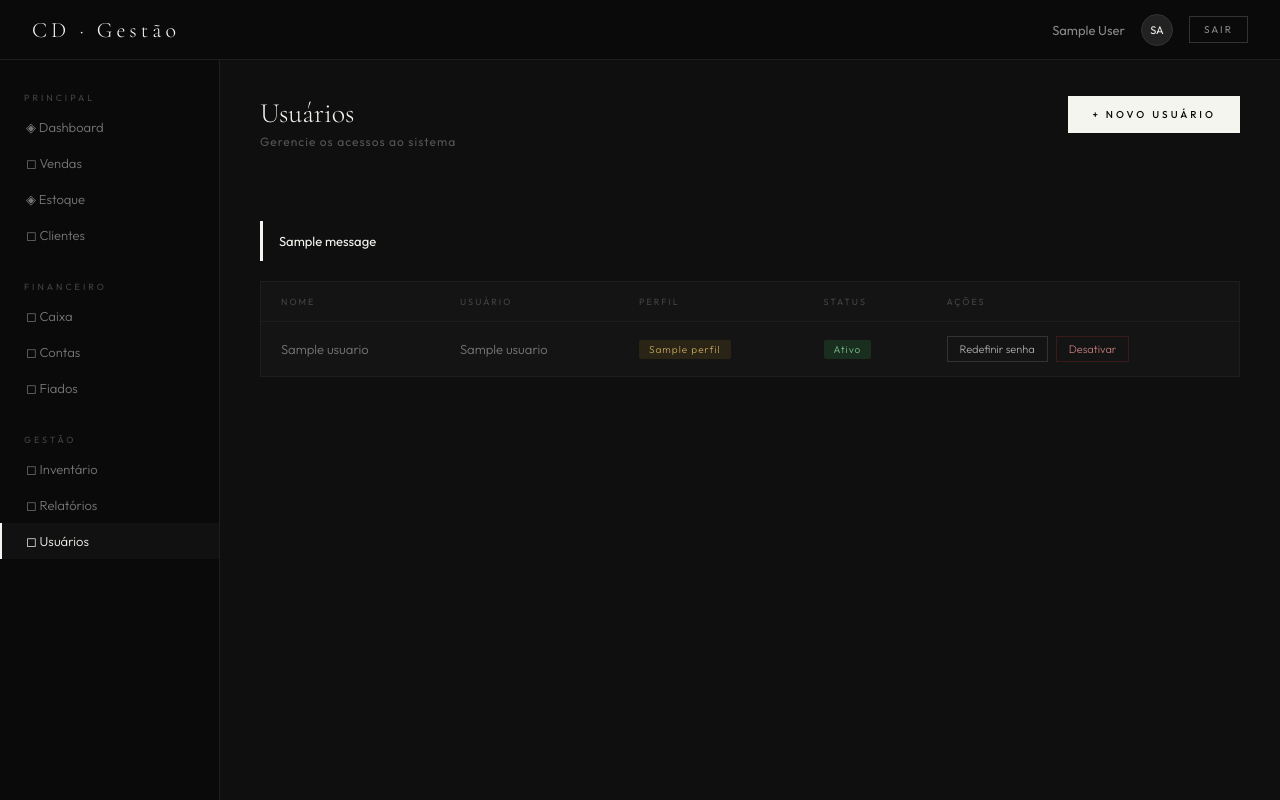
After one commit to Rbb29051990/cd-gestao, a Flask app: page /usuarios in a window 1280 px wide. The commit adds this page. Run offline with Flask 3, Linux system fonts and the light colour scheme; the visitor is signed in with stand-in values (Sample User, id 1); one stand-in notice (Sample message) is shown; a database or web service that is not in the repository returns one stand-in record (values such as "Sample title"); some libraries are stand-ins or nearby versions.

Commit message:
Add files via upload

```diff
--- a/app.py
+++ b/app.py
@@ -1,58 +1,232 @@
-from flask import Flask, render_template, request, redirect, url_for, session, jsonify
+from flask import Flask, render_template, request, redirect, url_for, session, flash
 from datetime import datetime
 import os
+import psycopg2
+from psycopg2.extras import RealDictCursor
+from werkzeug.security import generate_password_hash, check_password_hash
 
 app = Flask(__name__)
-app.secret_key = os.environ.get('SECRET_KEY', 'cd-gestao-2026')
+app.secret_key = os.environ.get('SECRET_KEY', 'cd-gestao-2026-secret')
 
-# Configuração dos clientes (white-label)
-CLIENTES = {
-    'cdgestao': {
-        'nome': 'CD Gestão Empresarial',
-        'sigla': 'CD',
-        'tagline': 'Elegância na gestão, precisão nos resultados.',
-        'cor_primaria': '#0a0a0a',
-        'cor_secundaria': '#f5f5f0',
-        'cor_botao': '#0a0a0a',
-        'fonte_titulo': 'Cormorant Garamond',
-        'usuarios': {
-            'carol': {'senha': 'carol123', 'nome': 'Carol Duarte', 'perfil': 'admin'},
-            'renan': {'senha': 'renan123', 'nome': 'Renan', 'perfil': 'admin'},
-        }
-    }
+DATABASE_URL = os.environ.get('DATABASE_URL')
+
+CLIENTE = {
+    'nome': 'CD Gestão Empresarial',
+    'sigla': 'CD',
+    'tagline': 'Elegância na gestão, precisão nos resultados.',
+    'cor_primaria': '#0a0a0a',
+    'cor_secundaria': '#f5f5f0',
+    'cor_botao': '#0a0a0a',
 }
 
-def get_cliente():
-    return CLIENTES.get('cdgestao')
+def get_db():
+    conn = psycopg2.connect(DATABASE_URL, cursor_factory=RealDictCursor)
+    return conn
+
+def init_db():
+    conn = get_db()
+    cur = conn.cursor()
+    cur.execute('''
+        CREATE TABLE IF NOT EXISTS usuarios (
+            id SERIAL PRIMARY KEY,
+            nome VARCHAR(100) NOT NULL,
+            usuario VARCHAR(50) UNIQUE NOT NULL,
+            senha_hash VARCHAR(255) NOT NULL,
+            perfil VARCHAR(20) DEFAULT 'vendedor',
+            ativo BOOLEAN DEFAULT TRUE,
+            criado_em TIMESTAMP DEFAULT CURRENT_TIMESTAMP
+        )
+    ''')
+    cur.execute("SELECT COUNT(*) as total FROM usuarios")
+    result = cur.fetchone()
+    if result['total'] == 0:
+        cur.execute('''
+            INSERT INTO usuarios (nome, usuario, senha_hash, perfil)
+            VALUES (%s, %s, %s, %s)
+        ''', ('Renan', 'renan', generate_password_hash('renan123'), 'admin'))
+        cur.execute('''
+            INSERT INTO usuarios (nome, usuario, senha_hash, perfil)
+            VALUES (%s, %s, %s, %s)
+        ''', ('Carol Duarte', 'carol', generate_password_hash('carol123'), 'admin'))
+    conn.commit()
+    cur.close()
+    conn.close()
+
+def login_required(f):
+    from functools import wraps
+    @wraps(f)
+    def decorated(*args, **kwargs):
+        if 'usuario_id' not in session:
+            return redirect(url_for('index'))
+        return f(*args, **kwargs)
+    return decorated
+
+def admin_required(f):
+    from functools import wraps
+    @wraps(f)
+    def decorated(*args, **kwargs):
+        if session.get('perfil') != 'admin':
+            flash('Acesso restrito a administradores.', 'erro')
+            return redirect(url_for('dashboard'))
+        return f(*args, **kwargs)
+    return decorated
 
 @app.route('/')
 def index():
-    if 'usuario' in session:
+    if 'usuario_id' in session:
         return redirect(url_for('dashboard'))
-    return render_template('login.html', cliente=get_cliente())
+    return render_template('login.html', cliente=CLIENTE)
 
 @app.route('/login', methods=['POST'])
 def login():
-    cliente = get_cliente()
     usuario = request.form.get('usuario', '').strip().lower()
     senha = request.form.get('senha', '')
-    usuarios = cliente.get('usuarios', {})
-
-    if usuario in usuarios and usuarios[usuario]['senha'] == senha:
-        session['usuario'] = usuario
-        session['nome'] = usuarios[usuario]['nome']
-        session['perfil'] = usuarios[usuario]['perfil']
-        return redirect(url_for('dashboard'))
-
-    return render_template('login.html', cliente=cliente, erro='Usuário ou senha incorretos.')
+    try:
+        conn = get_db()
+        cur = conn.cursor()
+        cur.execute("SELECT * FROM usuarios WHERE usuario = %s AND ativo = TRUE", (usuario,))
+        user = cur.fetchone()
+        cur.close()
+        conn.close()
+        if user and check_password_hash(user['senha_hash'], senha):
+            session['usuario_id'] = user['id']
+            session['nome'] = user['nome']
+            session['usuario'] = user['usuario']
+            session['perfil'] = user['perfil']
+            return redirect(url_for('dashboard'))
+    except Exception as e:
+        print(f"Erro login: {e}")
+    return render_template('login.html', cliente=CLIENTE, erro='Usuário ou senha incorretos.')
 
 @app.route('/dashboard')
+@login_required
 def dashboard():
-    if 'usuario' not in session:
-        return redirect(url_for('index'))
-    cliente = get_cliente()
-    hoje = datetime.now().strftime('%A, %d de %B de %Y')
-    return render_template('dashboard.html', cliente=cliente, hoje=hoje,
+    hoje = datetime.now().strftime('%d de %B de %Y')
+    meses = {'January':'Janeiro','February':'Fevereiro','March':'Março','April':'Abril',
+             'May':'Maio','June':'Junho','July':'Julho','August':'Agosto',
+             'September':'Setembro','October':'Outubro','November':'Novembro','December':'Dezembro'}
+    for en, pt in meses.items():
+        hoje = hoje.replace(en, pt)
+    dias = {'Monday':'Segunda-feira','Tuesday':'Terça-feira','Wednesday':'Quarta-feira',
+            'Thursday':'Quinta-feira','Friday':'Sexta-feira','Saturday':'Sábado','Sunday':'Domingo'}
+    dia_semana = datetime.now().strftime('%A')
+    hoje = dias.get(dia_semana, '') + ', ' + hoje
+    return render_template('dashboard.html', cliente=CLIENTE, hoje=hoje,
+                           nome=session.get('nome'), perfil=session.get('perfil'))
+
+@app.route('/usuarios')
+@login_required
+@admin_required
+def usuarios():
+    conn = get_db()
+    cur = conn.cursor()
+    cur.execute("SELECT id, nome, usuario, perfil, ativo, criado_em FROM usuarios ORDER BY nome")
+    lista = cur.fetchall()
+    cur.close()
+    conn.close()
+    return render_template('usuarios.html', cliente=CLIENTE, usuarios=lista,
+                           nome=session.get('nome'), perfil=session.get('perfil'))
+
+@app.route('/usuarios/novo', methods=['GET', 'POST'])
+@login_required
+@admin_required
+def novo_usuario():
+    if request.method == 'POST':
+        nome = request.form.get('nome', '').strip()
+        usuario = request.form.get('usuario', '').strip().lower()
+        senha = request.form.get('senha', '')
+        perfil = request.form.get('perfil', 'vendedor')
+        if not nome or not usuario or not senha:
+            return render_template('usuario_form.html', cliente=CLIENTE, erro='Preencha todos os campos.',
+                                   nome=session.get('nome'), perfil=session.get('perfil'))
+        try:
+            conn = get_db()
+            cur = conn.cursor()
+            cur.execute('''
+                INSERT INTO usuarios (nome, usuario, senha_hash, perfil)
+                VALUES (%s, %s, %s, %s)
+            ''', (nome, usuario, generate_password_hash(senha), perfil))
+            conn.commit()
+            cur.close()
+            conn.close()
+            flash('Usuário criado com sucesso!', 'ok')
+            return redirect(url_for('usuarios'))
+        except Exception as e:
+            flash(f'Esse nome de usuário já existe.', 'erro')
+    return render_template('usuario_form.html', cliente=CLIENTE,
+                           nome=session.get('nome'), perfil=session.get('perfil'))
+
+@app.route('/usuarios/<int:uid>/senha', methods=['GET', 'POST'])
+@login_required
+@admin_required
+def redefinir_senha(uid):
+    if request.method == 'POST':
+        nova_senha = request.form.get('nova_senha', '')
+        confirmar = request.form.get('confirmar_senha', '')
+        if not nova_senha or len(nova_senha) < 6:
+            flash('A senha deve ter pelo menos 6 caracteres.', 'erro')
+        elif nova_senha != confirmar:
+            flash('As senhas não coincidem.', 'erro')
+        else:
+            conn = get_db()
+            cur = conn.cursor()
+            cur.execute("UPDATE usuarios SET senha_hash = %s WHERE id = %s",
+                        (generate_password_hash(nova_senha), uid))
+            conn.commit()
+            cur.close()
+            conn.close()
+            flash('Senha redefinida com sucesso!', 'ok')
+            return redirect(url_for('usuarios'))
+    conn = get_db()
+    cur = conn.cursor()
+    cur.execute("SELECT nome, usuario FROM usuarios WHERE id = %s", (uid,))
+    user = cur.fetchone()
+    cur.close()
+    conn.close()
+    return render_template('redefinir_senha.html', cliente=CLIENTE, user=user, uid=uid,
+                           nome=session.get('nome'), perfil=session.get('perfil'))
+
+@app.route('/usuarios/<int:uid>/toggle')
+@login_required
+@admin_required
+def toggle_usuario(uid):
+    if uid == session.get('usuario_id'):
+        flash('Você não pode desativar sua própria conta.', 'erro')
+        return redirect(url_for('usuarios'))
+    conn = get_db()
+    cur = conn.cursor()
+    cur.execute("UPDATE usuarios SET ativo = NOT ativo WHERE id = %s", (uid,))
+    conn.commit()
+    cur.close()
+    conn.close()
+    flash('Status do usuário atualizado.', 'ok')
+    return redirect(url_for('usuarios'))
+
+@app.route('/minha-senha', methods=['GET', 'POST'])
+@login_required
+def minha_senha():
+    if request.method == 'POST':
+        senha_atual = request.form.get('senha_atual', '')
+        nova_senha = request.form.get('nova_senha', '')
+        confirmar = request.form.get('confirmar_senha', '')
+        conn = get_db()
+        cur = conn.cursor()
+        cur.execute("SELECT senha_hash FROM usuarios WHERE id = %s", (session['usuario_id'],))
+        user = cur.fetchone()
+        if not check_password_hash(user['senha_hash'], senha_atual):
+            flash('Senha atual incorreta.', 'erro')
+        elif len(nova_senha) < 6:
+            flash('A nova senha deve ter pelo menos 6 caracteres.', 'erro')
+        elif nova_senha != confirmar:
+            flash('As senhas não coincidem.', 'erro')
+        else:
+            cur.execute("UPDATE usuarios SET senha_hash = %s WHERE id = %s",
+                        (generate_password_hash(nova_senha), session['usuario_id']))
+            conn.commit()
+            flash('Senha alterada com sucesso!', 'ok')
+        cur.close()
+        conn.close()
+    return render_template('minha_senha.html', cliente=CLIENTE,
                            nome=session.get('nome'), perfil=session.get('perfil'))
 
 @app.route('/logout')
@@ -60,5 +234,11 @@ def logout():
     session.clear()
     return redirect(url_for('index'))
 
+with app.app_context():
+    try:
+        init_db()
+    except Exception as e:
+        print(f"Erro ao inicializar banco: {e}")
+
 if __name__ == '__main__':
     app.run(debug=False)
--- a/requirements.txt
+++ b/requirements.txt
@@ -1,2 +1,4 @@
 flask==3.0.3
 gunicorn==22.0.0
+psycopg2-binary==2.9.9
+werkzeug==3.0.3
--- a/static/css/main.css
+++ b/static/css/main.css
@@ -293,3 +293,51 @@ body {
 @media (max-width: 480px) {
   .cards { grid-template-columns: 1fr; }
 }
+
+/* ─── MÓDULO USUÁRIOS ─── */
+.btn-acao {
+  padding: 12px 24px;
+  background: var(--cor-secundaria);
+  color: var(--cor-primaria);
+  font-family: 'Outfit', sans-serif;
+  font-size: 10px;
+  font-weight: 500;
+  letter-spacing: 3px;
+  text-transform: uppercase;
+  text-decoration: none;
+  transition: opacity 0.2s;
+}
+.btn-acao:hover { opacity: 0.85; }
+
+.btn-sm {
+  padding: 5px 12px;
+  border: 1px solid #333;
+  color: #aaa;
+  font-size: 11px;
+  text-decoration: none;
+  transition: all 0.2s;
+  white-space: nowrap;
+}
+.btn-sm:hover { border-color: #f5f5f0; color: #f5f5f0; }
+.btn-sm-danger { border-color: #3a1a1a; color: #bf7a7a; }
+.btn-sm-danger:hover { border-color: #bf7a7a; color: #bf7a7a; }
+
+.cd-badge { display: inline-block; padding: 3px 10px; font-size: 10px; letter-spacing: 1px; border-radius: 2px; }
+.cd-badge.ok { background: #1a2e1f; color: #7abf8e; }
+.cd-badge.low { background: #2e1a1a; color: #bf7a7a; }
+.cd-badge.mid { background: #2a2416; color: #c4a45a; }
+
+.flash { padding: 12px 16px; margin-bottom: 20px; font-size: 13px; border-left: 3px solid; }
+.flash-ok { background: #1a2e1f; border-color: #7abf8e; color: #7abf8e; }
+.flash-erro { background: #2e1a1a; border-color: #bf7a7a; color: #bf7a7a; }
+
+.form-interno { max-width: 480px; margin-top: 32px; }
+.form-interno .field { margin-bottom: 24px; }
+.form-interno .field label { display: block; font-size: 9px; letter-spacing: 3px; text-transform: uppercase; color: #666; margin-bottom: 8px; }
+.form-interno .field input { width: 100%; padding: 12px 0; border: none; border-bottom: 1px solid #333; background: transparent; font-family: 'Outfit', sans-serif; font-size: 15px; color: #f5f5f0; outline: none; transition: border-color 0.3s; }
+.form-interno .field input:focus { border-bottom-color: #f5f5f0; }
+.field-select { width: 100%; padding: 12px 0; border: none; border-bottom: 1px solid #333; background: transparent; font-family: 'Outfit', sans-serif; font-size: 15px; color: #f5f5f0; outline: none; }
+.field-select option { background: #1a1a1a; }
+
+.btn-cancelar { padding: 14px 24px; border: 1px solid #333; color: #888; font-size: 11px; letter-spacing: 2px; text-transform: uppercase; text-decoration: none; transition: all 0.2s; display: inline-block; }
+.btn-cancelar:hover { border-color: #666; color: #ccc; }
--- /dev/null
+++ b/templates/usuarios.html
@@ -0,0 +1,71 @@
+{% extends "base.html" %}
+{% block content %}
+<div class="dash-wrap">
+  <div class="topbar">
+    <div class="topbar-logo">{{ cliente.sigla }} · Gestão</div>
+    <div class="topbar-right">
+      <span class="topbar-user">{{ nome }}</span>
+      <div class="avatar">{{ nome[:2].upper() }}</div>
+      <a href="/logout" class="btn-logout">Sair</a>
+    </div>
+  </div>
+  <div class="dash-layout">
+    <nav class="sidebar">
+      <div class="nav-section">
+        <div class="nav-label">Principal</div>
+        <a href="/dashboard" class="nav-item">◈ Dashboard</a>
+        <a href="#" class="nav-item">◻ Vendas</a>
+        <a href="#" class="nav-item">◈ Estoque</a>
+        <a href="#" class="nav-item">◻ Clientes</a>
+      </div>
+      <div class="nav-section">
+        <div class="nav-label">Financeiro</div>
+        <a href="#" class="nav-item">◻ Caixa</a>
+        <a href="#" class="nav-item">◻ Contas</a>
+        <a href="#" class="nav-item">◻ Fiados</a>
+      </div>
+      <div class="nav-section">
+        <div class="nav-label">Gestão</div>
+        <a href="#" class="nav-item">◻ Inventário</a>
+        <a href="#" class="nav-item">◻ Relatórios</a>
+        <a href="/usuarios" class="nav-item active">◻ Usuários</a>
+      </div>
+    </nav>
+    <main class="main-content">
+      <div style="display:flex;justify-content:space-between;align-items:flex-start;margin-bottom:36px">
+        <div>
+          <div class="page-title">Usuários</div>
+          <div class="page-date">Gerencie os acessos ao sistema</div>
+        </div>
+        <a href="/usuarios/novo" class="btn-acao">+ Novo usuário</a>
+      </div>
+      {% with messages = get_flashed_messages(with_categories=true) %}
+        {% for cat, msg in messages %}
+          <div class="flash flash-{{ cat }}">{{ msg }}</div>
+        {% endfor %}
+      {% endwith %}
+      <div class="table-wrap">
+        <table class="table">
+          <thead>
+            <tr><th>Nome</th><th>Usuário</th><th>Perfil</th><th>Status</th><th>Ações</th></tr>
+          </thead>
+          <tbody>
+            {% for u in usuarios %}
+            <tr>
+              <td>{{ u.nome }}</td>
+              <td>{{ u.usuario }}</td>
+              <td><span class="cd-badge {% if u.perfil == 'admin' %}ok{% else %}mid{% endif %}">{{ u.perfil }}</span></td>
+              <td><span class="cd-badge {% if u.ativo %}ok{% else %}low{% endif %}">{% if u.ativo %}Ativo{% else %}Inativo{% endif %}</span></td>
+              <td style="display:flex;gap:8px">
+                <a href="/usuarios/{{ u.id }}/senha" class="btn-sm">Redefinir senha</a>
+                <a href="/usuarios/{{ u.id }}/toggle" class="btn-sm btn-sm-danger">{% if u.ativo %}Desativar{% else %}Ativar{% endif %}</a>
+              </td>
+            </tr>
+            {% endfor %}
+          </tbody>
+        </table>
+      </div>
+    </main>
+  </div>
+</div>
+{% endblock %}
```
Also changed, not shown: templates/dashboard.html (+11 -41 lines), templates/minha_senha.html (added, +34 -0 lines), templates/redefinir_senha.html (added, +36 -0 lines), templates/usuario_form.html (added, +42 -0 lines).
